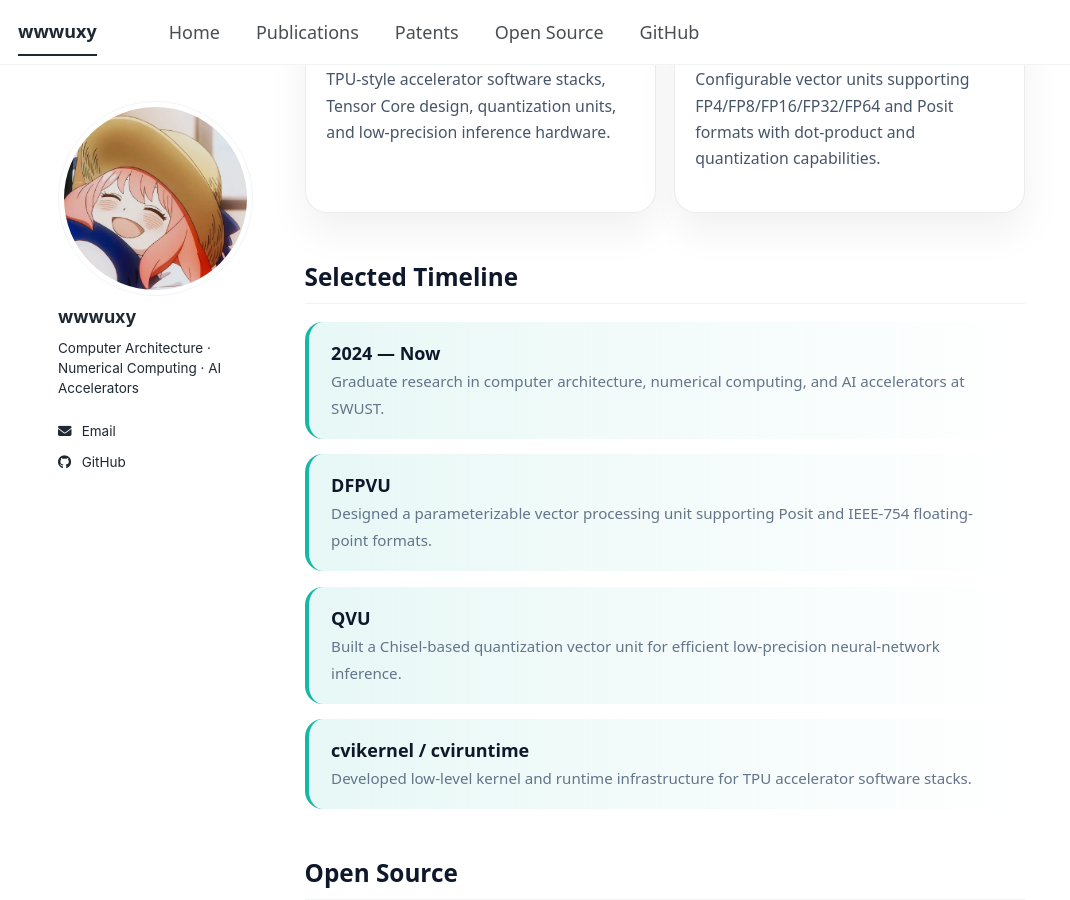
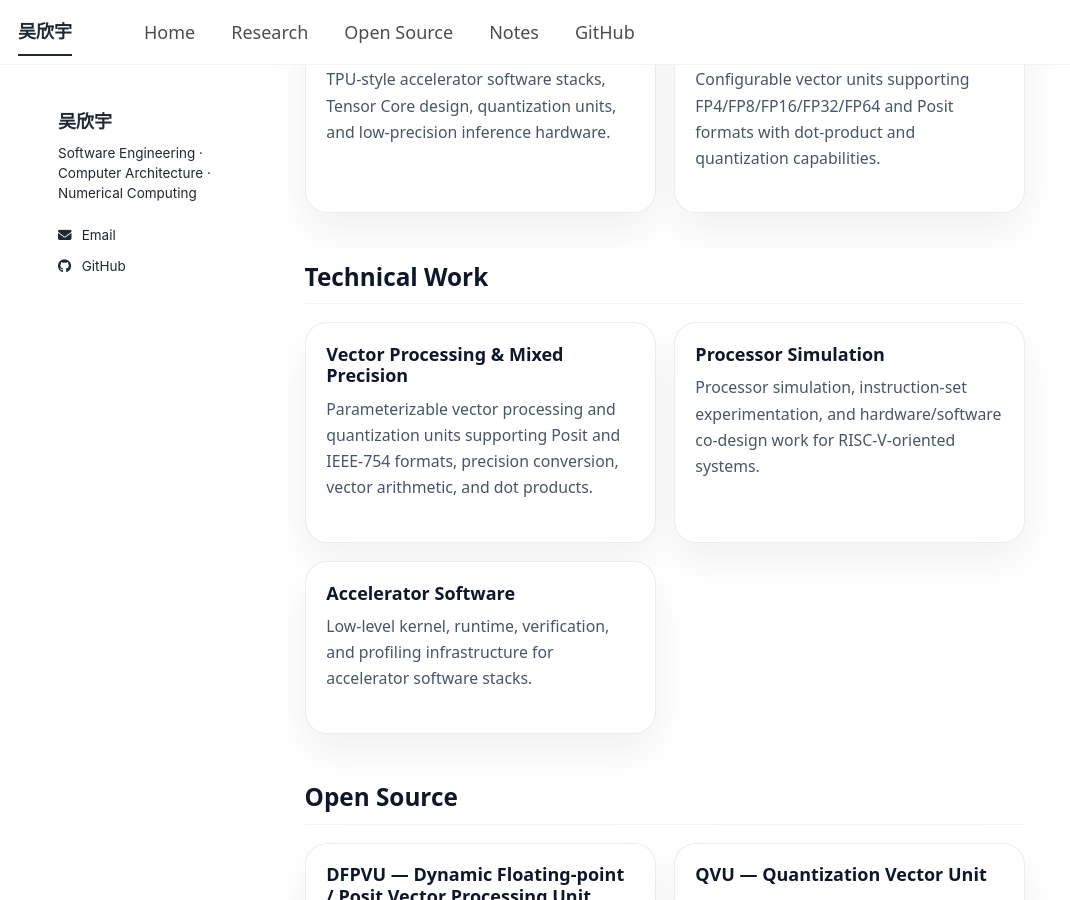
Before and after one commit to wwwuxy/wwwuxy.github.io, a Jekyll site: the page built from _pages/about.md, in a window 1280 px wide and 900 px high, scrolled down 899 px. Shown: the whole window, without its empty margins (0-1070 px from the left). Built offline with Jekyll 4.4.1, drawn with Linux system fonts in a browser that asks for light colours; a style sheet for code colours, icons or effects is not loaded; some of the changed text lies outside the part shown.

Commit message:
feat: align profile with resume and reference layout

```diff
--- a/_config.yml
+++ b/_config.yml
@@ -1,23 +1,23 @@
 locale: "en-US"
 site_theme: "default"
-title: "wwwuxy"
+title: "吴欣宇"
 title_separator: "-"
-name: "wwwuxy"
-description: "Personal homepage of wwwuxy — computer architecture, numerical computing, vector processing and AI accelerators."
+name: "吴欣宇"
+description: "吴欣宇的个人主页：计算机体系结构、数值计算、向量处理与 AI 加速器。"
 url: "https://wwwuxy.github.io"
 baseurl: ""
 repository: "wwwuxy/wwwuxy.github.io"
-logo: "/images/profile.jpg"
+logo: ""
 
 social:
-  name: "wwwuxy"
+  name: "吴欣宇"
   links:
     - "https://github.com/wwwuxy"
 
 author:
-  avatar: "profile.jpg"
-  name: "wwwuxy"
-  bio: "Computer Architecture · Numerical Computing · AI Accelerators"
+  avatar: ""
+  name: "吴欣宇"
+  bio: "Software Engineering · Computer Architecture · Numerical Computing"
   email: "cswuxy@mails.swust.edu.cn"
   github: "wwwuxy"
 
--- a/_includes/author-profile.html
+++ b/_includes/author-profile.html
@@ -6,13 +6,15 @@
 
 <div itemscope itemtype="http://schema.org/Person">
 
-  <div class="author__avatar">
-    {% if author.avatar contains "://" %}
-    	<img src="{{ author.avatar }}" alt="{{ author.name }}"  fetchpriority="high" />
-    {% else %}
-    	<img src="{{ author.avatar | prepend: "/images/" | prepend: base_path }}" class="author__avatar" alt="{{ author.name }}"  fetchpriority="high" />
-    {% endif %}
-  </div>
+  {% if author.avatar and author.avatar != "" %}
+    <div class="author__avatar">
+      {% if author.avatar contains "://" %}
+        <img src="{{ author.avatar }}" alt="{{ author.name }}" fetchpriority="high" />
+      {% else %}
+        <img src="{{ author.avatar | prepend: "/images/" | prepend: base_path }}" class="author__avatar" alt="{{ author.name }}" fetchpriority="high" />
+      {% endif %}
+    </div>
+  {% endif %}
 
   <div class="author__content">
     <h3 class="author__name">{{ author.name }}</h3>
--- a/_pages/about.md
+++ b/_pages/about.md
@@ -7,9 +7,9 @@ author_profile: true
 
 <section class="lw-hero lw-hero--solo">
 <div>
-<p class="lw-eyebrow">SWUST · Computer Architecture · Numerical Computing · AI Accelerators</p>
-<h1 class="lw-title">{{ site.author.name }}</h1>
-<p class="lw-subtitle">{{ site.description }}</p>
+<p class="lw-eyebrow">Software Engineering · Computer Architecture · Numerical Computing</p>
+<h1 class="lw-title">吴欣宇</h1>
+<p class="lw-subtitle">西南科技大学软件工程硕士，工程造价学士。关注计算机体系结构、数值计算、向量处理与 AI 加速器的软硬件协同设计。</p>
 <div class="lw-tags">
   <span class="lw-tag">Computer Architecture</span>
   <span class="lw-tag">Numerical Computing</span>
@@ -17,9 +17,8 @@ author_profile: true
   <span class="lw-tag">Hardware/Software Co-design</span>
 </div>
 <div class="lw-actions">
-  <a class="lw-button" href="/publications/">Publications</a>
-  <a class="lw-button lw-button--ghost" href="/patents/">Patents</a>
-  <a class="lw-button lw-button--ghost" href="/projects/">Open Source</a>
+  <a class="lw-button" href="/projects/">Open Source</a>
+  <a class="lw-button lw-button--ghost" href="/research/">Research</a>
   <a class="lw-button lw-button--ghost" href="https://github.com/wwwuxy">GitHub</a>
 </div>
 </div>
@@ -48,24 +47,20 @@ author_profile: true
 </section>
 
 <section class="lw-section">
-<h2 class="lw-section-title">Selected Timeline</h2>
-<div class="lw-timeline">
-<div class="lw-timeline-item">
-  <strong>2024 — Now</strong>
-  <span>Graduate research in computer architecture, numerical computing, and AI accelerators at SWUST.</span>
-</div>
-<div class="lw-timeline-item">
-  <strong>DFPVU</strong>
-  <span>Designed a parameterizable vector processing unit supporting Posit and IEEE-754 floating-point formats.</span>
-</div>
-<div class="lw-timeline-item">
-  <strong>QVU</strong>
-  <span>Built a Chisel-based quantization vector unit for efficient low-precision neural-network inference.</span>
-</div>
-<div class="lw-timeline-item">
-  <strong>cvikernel / cviruntime</strong>
-  <span>Developed low-level kernel and runtime infrastructure for TPU accelerator software stacks.</span>
-</div>
+<h2 class="lw-section-title">Technical Work</h2>
+<div class="lw-card-grid">
+<article class="lw-card">
+  <h3>Vector Processing &amp; Mixed Precision</h3>
+  <p>Parameterizable vector processing and quantization units supporting Posit and IEEE-754 formats, precision conversion, vector arithmetic, and dot products.</p>
+</article>
+<article class="lw-card">
+  <h3>Processor Simulation</h3>
+  <p>Processor simulation, instruction-set experimentation, and hardware/software co-design work for RISC-V-oriented systems.</p>
+</article>
+<article class="lw-card">
+  <h3>Accelerator Software</h3>
+  <p>Low-level kernel, runtime, verification, and profiling infrastructure for accelerator software stacks.</p>
+</article>
 </div>
 </section>
 
@@ -83,11 +78,3 @@ author_profile: true
 {% endfor %}
 </div>
 </section>
-
-<section class="lw-section">
-<h2 class="lw-section-title">Selected Publications</h2>
-<div class="lw-card">
-  <p>No publications yet. This section will be updated as work is published.</p>
-  <a class="lw-mini-link" href="/publications/">Publications Page →</a>
-</div>
-</section>
```
Also changed, not shown: README.md (+2 -2 lines), _data/navigation.yml (+4 -4 lines), _includes/footer.html (+1 -25 lines), scripts/check-rendered-site.rb (+27 -36 lines), scripts/check-resume-layout.rb (added, +29 -0 lines), 2 other files.
